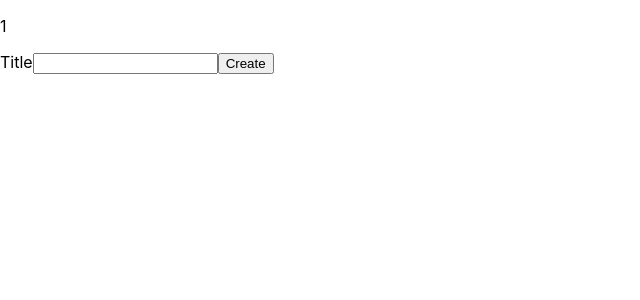
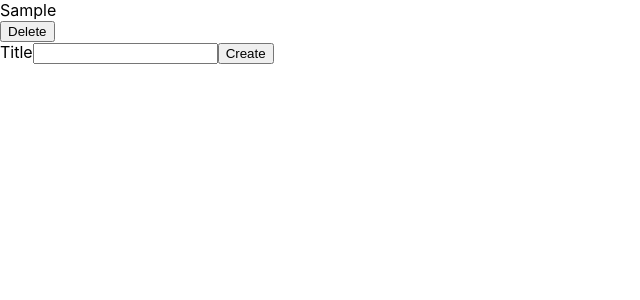
Before and after one commit to FrancescoSanti1/react-books-props-state, a React (Create React App) app: page / in a window 1280 px wide. Both pictures are taken after typing "Sample" into the empty fields and a click on the button "Create". Shown: the top 300 px of the page, without its empty margins (0-640 px from the left). Built offline with nearby package versions, Linux system fonts and the light colour scheme; the HTML template or start-up script is replaced by a standard one.

Commit message:
add book delete feature

```diff
--- a/src/App.jsx
+++ b/src/App.jsx
@@ -1,6 +1,7 @@
 import './App.css';
 import { useState } from 'react';
 import BookCreate from './components/BookCreate';
+import BookList from './components/BookList';
 
 export default function App() {
   const [books, setBooks] = useState([]);
@@ -9,9 +10,13 @@ export default function App() {
     setBooks([...books, { id: books.length, title }])
   }
 
+  const deleteBook = (id) => {
+    setBooks(books.filter((book) => book.id !== id));
+  }
+
   return (
     <div>
-      <p>{books.length}</p>
+      <BookList books={books} onDelete={deleteBook} />
       <BookCreate onCreate={createBook} />
     </div>
   );
--- /dev/null
+++ b/src/components/BookShow.jsx
@@ -0,0 +1,11 @@
+export default function BookShow({ book, onDelete }) {
+
+    const handleClick = () => { onDelete(book.id) }
+
+    return <div className="book-show">
+        {book.title}
+        <div className="actions">
+            <button className="delete" onClick={handleClick}>Delete</button>
+        </div>
+    </div>
+}
```
